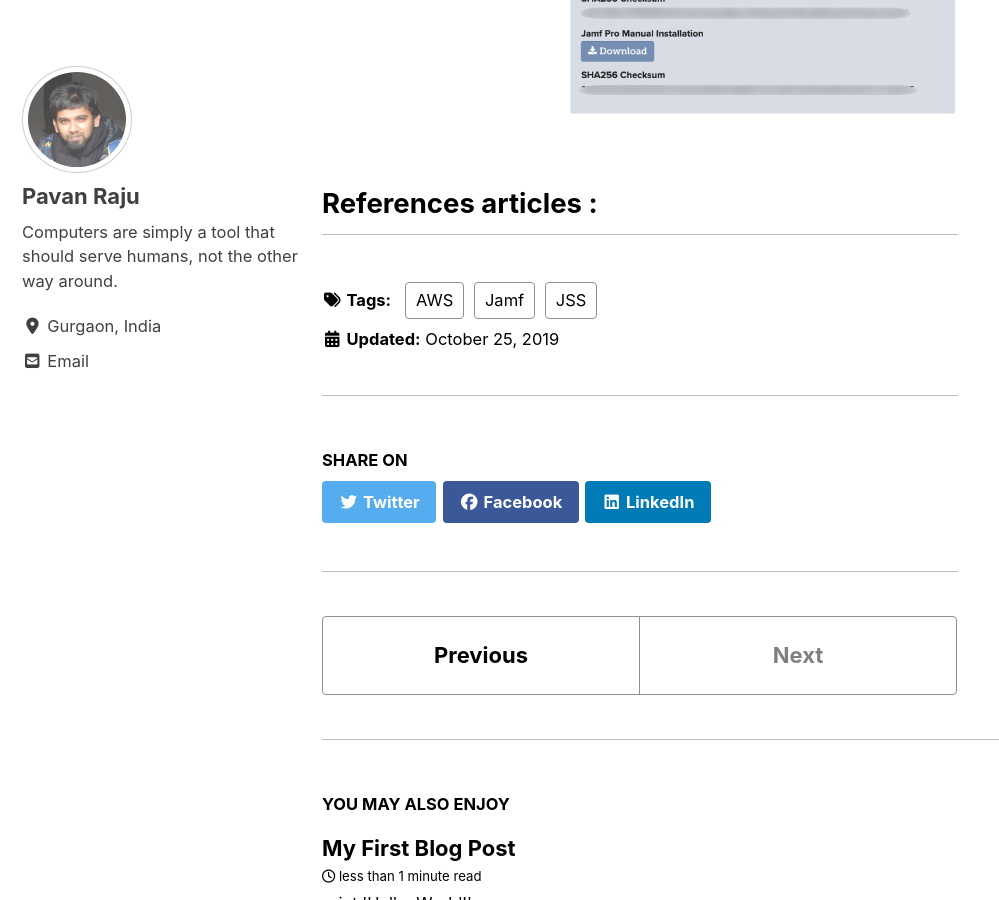
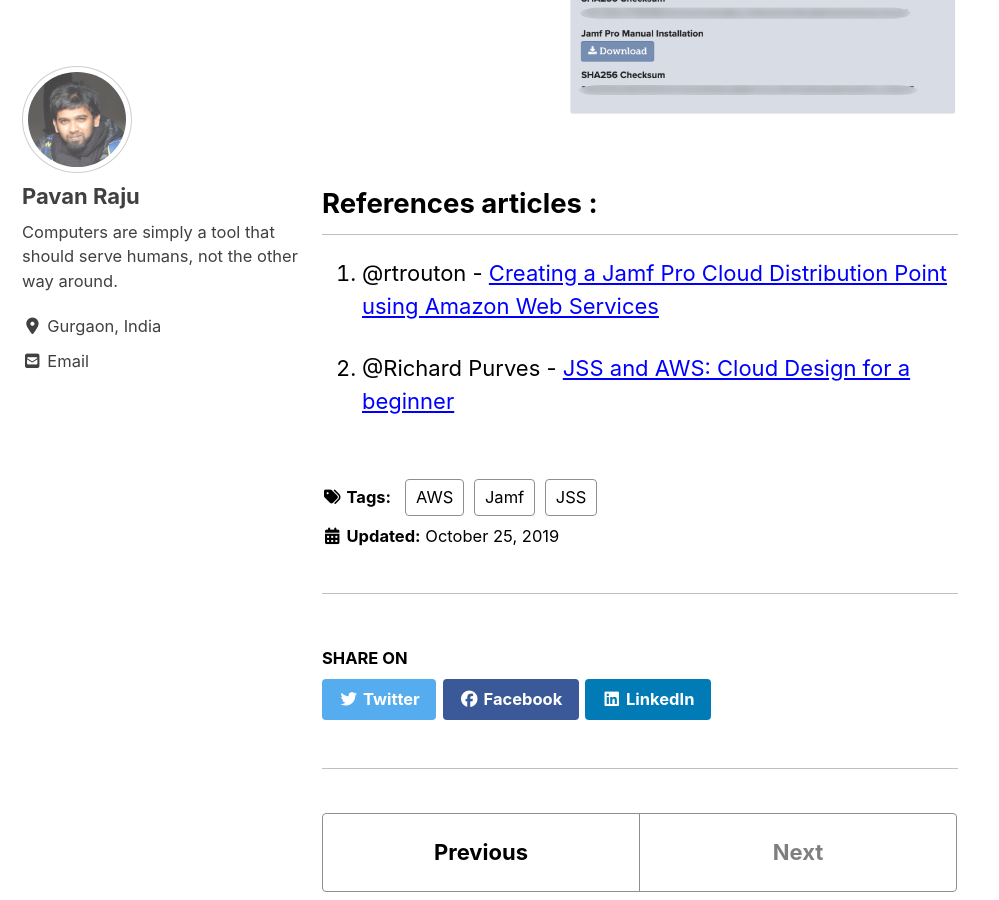
Before and after one commit to iampavan/themacguy, a Jekyll site: the page built from _posts/2019/2019-10-October/2019-10-25-01-Setting-up-JSS-on-AWS.md, in a window 1280 px wide and 900 px high, scrolled down 1946 px. Shown: the whole window, without its empty margins (0-999 px from the left). Built offline with Jekyll 4.4.1, drawn with Linux system fonts in a browser that asks for light colours; cached includes are drawn as plain includes; nearby versions of some CDN libraries.

Commit message:
Added reference arcticles

```diff
--- a/_posts/2019/2019-10-October/2019-10-25-01-Setting-up-JSS-on-AWS.md
+++ b/_posts/2019/2019-10-October/2019-10-25-01-Setting-up-JSS-on-AWS.md
@@ -28,3 +28,7 @@ published: true
 
 
 ## References articles :
+
+1. @rtrouton - [Creating a Jamf Pro Cloud Distribution Point using Amazon Web Services](https://derflounder.wordpress.com/2017/03/07/creating-a-jamf-pro-cloud-distribution-point-using-amazon-web-services/)
+
+2. @Richard Purves - [JSS and AWS: Cloud Design for a beginner](https://www.richard-purves.com/2017/03/09/jss-and-aws-cloud-design-for-a-beginner/)
```
